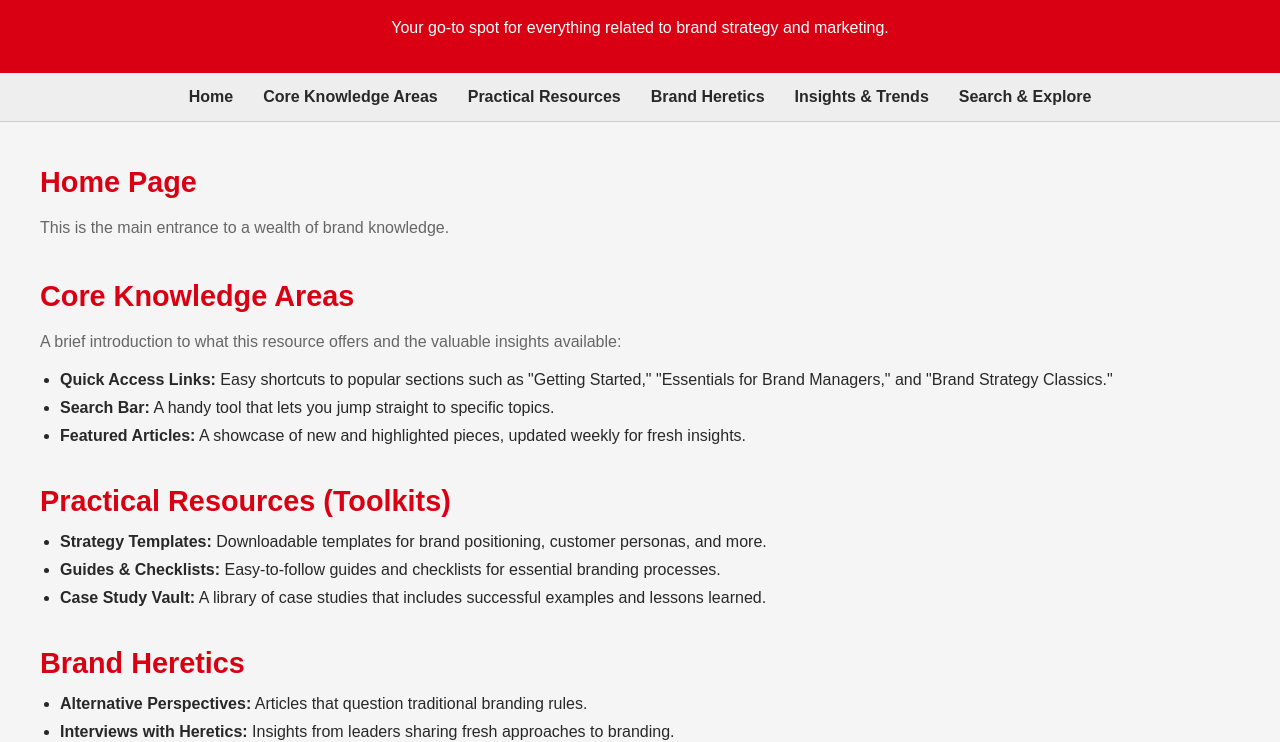
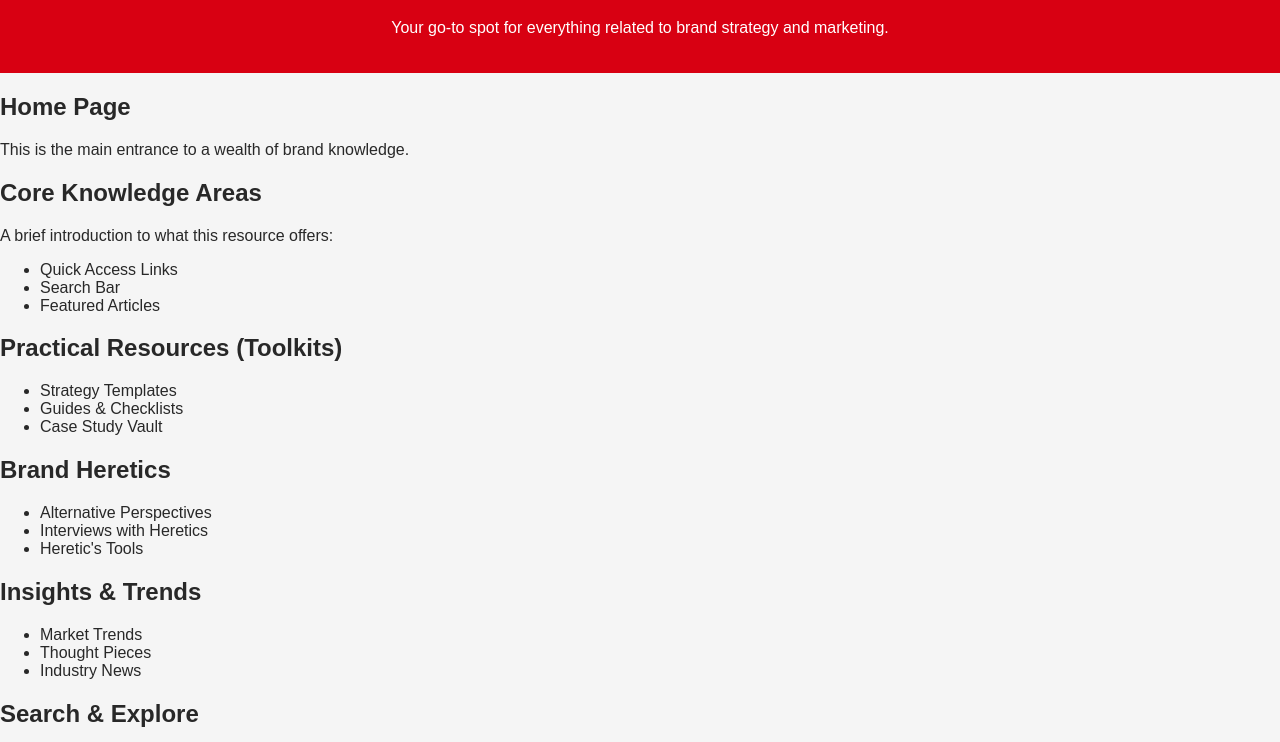
Before and after one commit to JulianHayes/brandbiblio, a plain HTML site: page index.html in a window 1280 px wide. Shown: the part 81-823 px from the top of the page. Drawn offline with Linux system fonts and the light colour scheme.

Commit message:
Update index.html

```diff
--- a/index.html
+++ b/index.html
@@ -12,66 +12,55 @@
     <p>Your go-to spot for everything related to brand strategy and marketing.</p>
   </header>
 
-  <nav>
-    <ul>
-      <li><a href="#home">Home</a></li>
-      <li><a href="#knowledge">Core Knowledge Areas</a></li>
-      <li><a href="#resources">Practical Resources</a></li>
-      <li><a href="#heretics">Brand Heretics</a></li>
-      <li><a href="#trends">Insights & Trends</a></li>
-      <li><a href="#explore">Search & Explore</a></li>
-    </ul>
-  </nav>
-
-  <main class="content">
-    <section id="home" class="section">
+  <main>
+    <section id="home" class="panel">
       <h2>Home Page</h2>
       <p>This is the main entrance to a wealth of brand knowledge.</p>
     </section>
 
-    <section id="knowledge" class="section">
+    <section id="knowledge" class="panel">
       <h2>Core Knowledge Areas</h2>
-      <p>A brief introduction to what this resource offers and the valuable insights available:</p>
+      <p>A brief introduction to what this resource offers:</p>
       <ul>
-        <li><strong>Quick Access Links:</strong> Easy shortcuts to popular sections such as "Getting Started," "Essentials for Brand Managers," and "Brand Strategy Classics."</li>
-        <li><strong>Search Bar:</strong> A handy tool that lets you jump straight to specific topics.</li>
-        <li><strong>Featured Articles:</strong> A showcase of new and highlighted pieces, updated weekly for fresh insights.</li>
+        <li>Quick Access Links</li>
+        <li>Search Bar</li>
+        <li>Featured Articles</li>
       </ul>
     </section>
 
-    <section id="resources" class="section">
+    <section id="resources" class="panel">
       <h2>Practical Resources (Toolkits)</h2>
       <ul>
-        <li><strong>Strategy Templates:</strong> Downloadable templates for brand positioning, customer personas, and more.</li>
-        <li><strong>Guides & Checklists:</strong> Easy-to-follow guides and checklists for essential branding processes.</li>
-        <li><strong>Case Study Vault:</strong> A library of case studies that includes successful examples and lessons learned.</li>
+        <li>Strategy Templates</li>
+        <li>Guides & Checklists</li>
+        <li>Case Study Vault</li>
       </ul>
     </section>
 
-    <section id="heretics" class="section">
+    <section id="heretics" class="panel">
       <h2>Brand Heretics</h2>
       <ul>
-        <li><strong>Alternative Perspectives:</strong> Articles that question traditional branding rules.</li>
-        <li><strong>Interviews with Heretics:</strong> Insights from leaders sharing fresh approaches to branding.</li>
-        <li><strong>Heretic's Tools:</strong> Exercises designed to encourage innovative thinking about branding.</li>
+        <li>Alternative Perspectives</li>
+        <li>Interviews with Heretics</li>
+        <li>Heretic's Tools</li>
       </ul>
     </section>
 
-    <section id="trends" class="section">
+    <section id="trends" class="panel">
       <h2>Insights & Trends</h2>
       <ul>
-        <li><strong>Market Trends:</strong> Discover shifts in consumer behaviour and emerging strategies.</li>
-        <li><strong>Thought Pieces:</strong> Brief articles on new ideas and trends in the industry.</li>
-        <li><strong>Industry News:</strong> Quick updates on significant events within the sector.</li>
+        <li>Market Trends</li>
+        <li>Thought Pieces</li>
+        <li>Industry News</li>
       </ul>
     </section>
 
-    <section id="explore" class="section">
+    <section id="explore" class="panel">
       <h2>Search & Explore</h2>
       <ul>
-        <li><strong>Keyword Search:</strong> Easily find specific topics.</li>
-        <li><strong>Explore by Theme:</strong> Browse themes such as "Brand Innovation" and "Sustainability" for curated articles.</li>
-        <li><strong>Curated Collections:</strong> Lists like "Must-Reads for New Brand Managers" or "Top Brand Strategy Models."</li>
+        <li>Keyword Search</li>
+        <li>Explore by Theme</li>
+        <li>Curated Collections</li>
       </ul>
     </section>
   </main>
@@ -81,5 +70,3 @@
   </footer>
 </body>
 </html>
-</body>
-</html>
```
